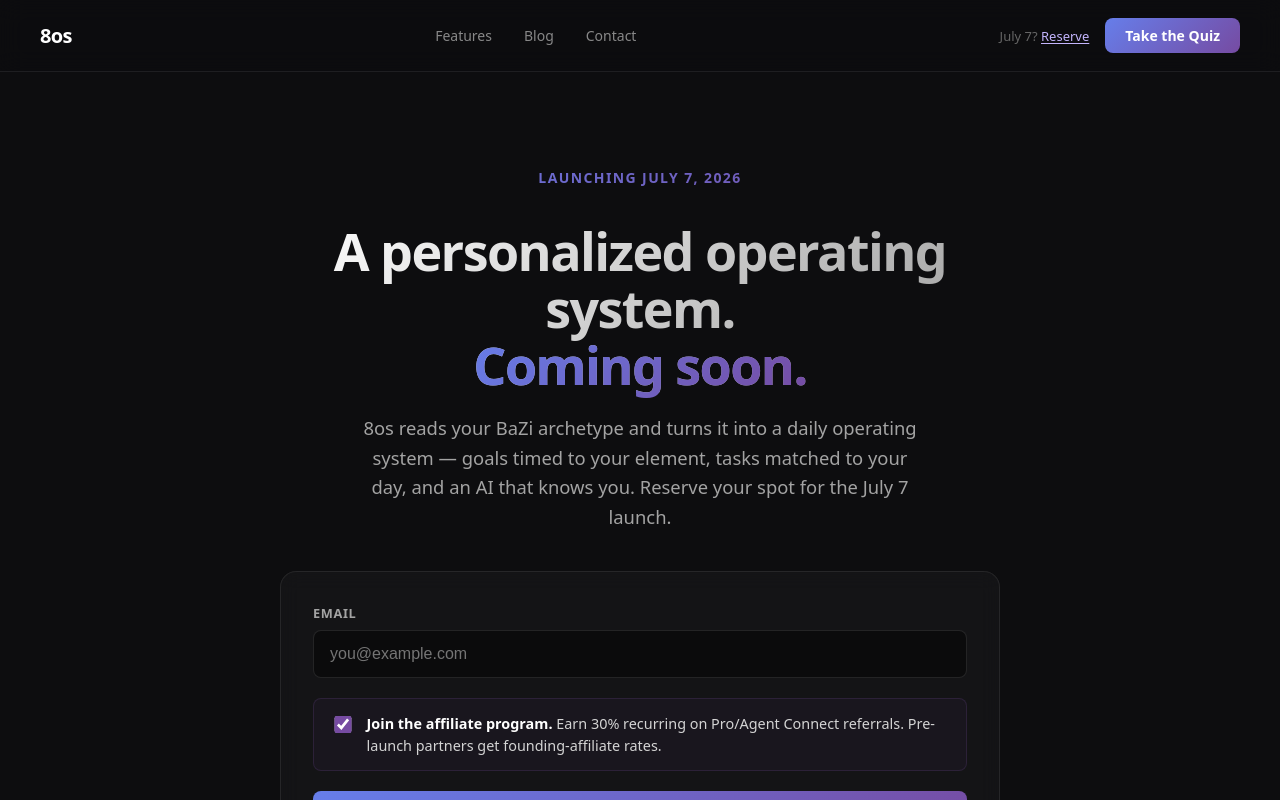
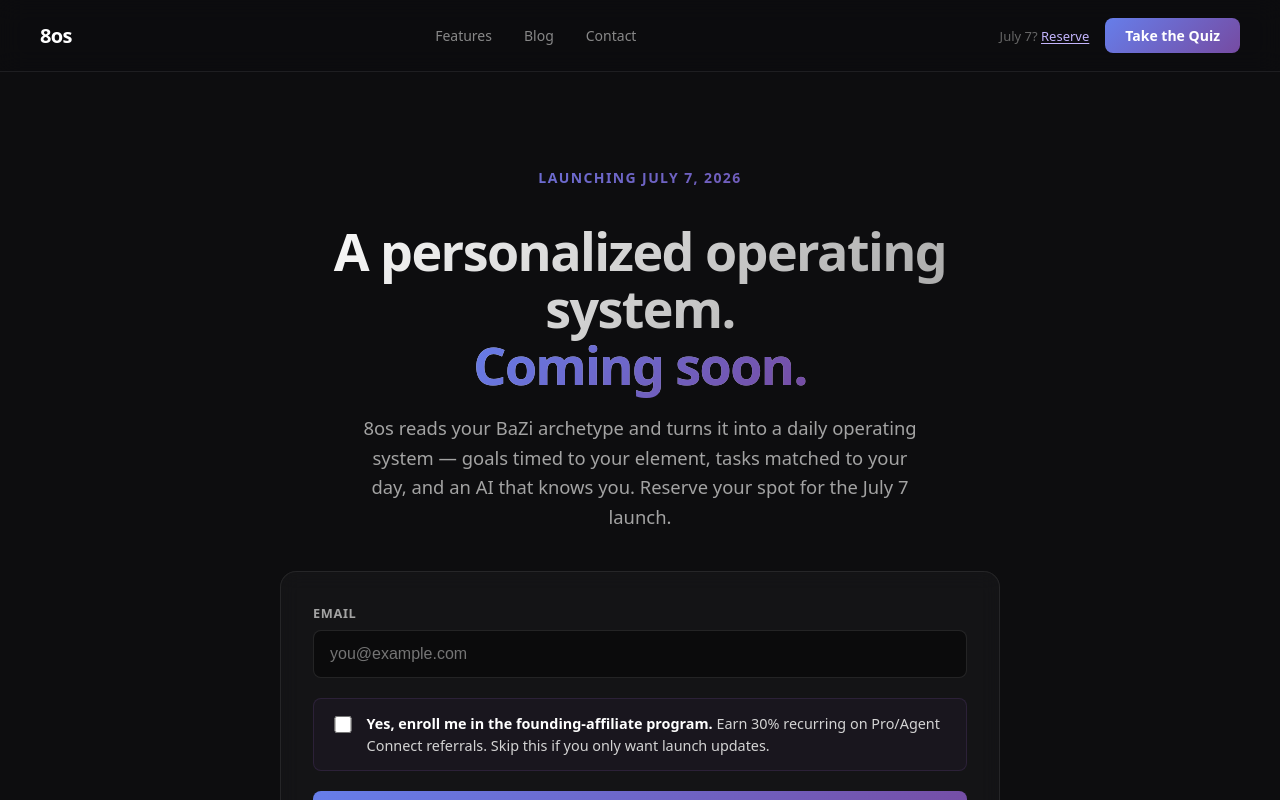
Before and after one commit to BuyWhere/paperclip, a Next.js app: page /coming-soon in a window 1280 px wide. Shown: the top 800 px of the page. Built offline with nearby package versions, Linux system fonts and the light colour scheme; no server answers.

Commit message:
Fix coming-soon affiliate opt-in default
Co-Authored-By: Paperclip <noreply@paperclip.ing>

```diff
--- a/src/components/landing/ComingSoonForm.tsx
+++ b/src/components/landing/ComingSoonForm.tsx
@@ -20,7 +20,7 @@ export default function ComingSoonForm({
   archetype,
 }: ComingSoonFormProps) {
   const [email, setEmail] = useState('')
-  const [affiliateOptIn, setAffiliateOptIn] = useState(true)
+  const [affiliateOptIn, setAffiliateOptIn] = useState(false)
   const [status, setStatus] = useState<Status>('idle')
   const [message, setMessage] = useState('')
   const [position, setPosition] = useState<number | null>(null)
@@ -183,8 +183,9 @@ export default function ComingSoonForm({
             }}
           />
           <span style={{ fontSize: '0.9rem', color: '#d4d4d4', lineHeight: 1.5 }}>
-            <strong style={{ color: '#fff' }}>Join the affiliate program.</strong> Earn 30% recurring
-            on Pro/Agent Connect referrals. Pre-launch partners get founding-affiliate rates.
+            <strong style={{ color: '#fff' }}>Yes, enroll me in the founding-affiliate program.</strong>{' '}
+            Earn 30% recurring on Pro/Agent Connect referrals. Skip this if you only want launch
+            updates.
           </span>
         </label>
 
```
